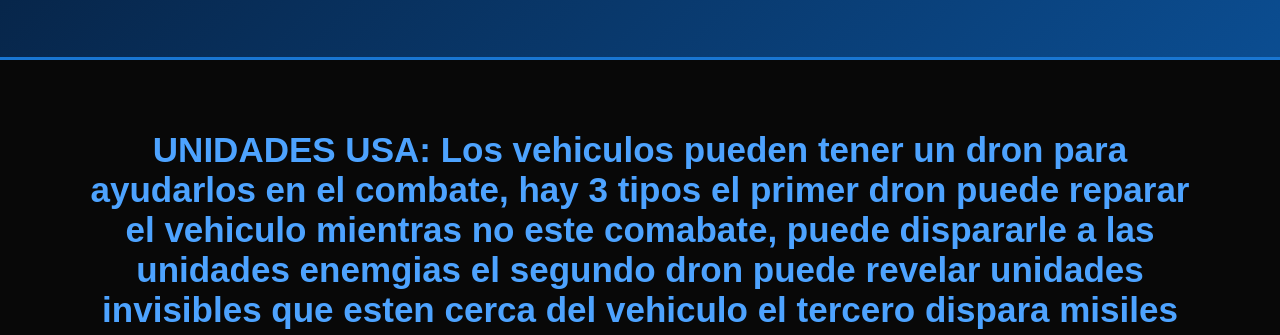
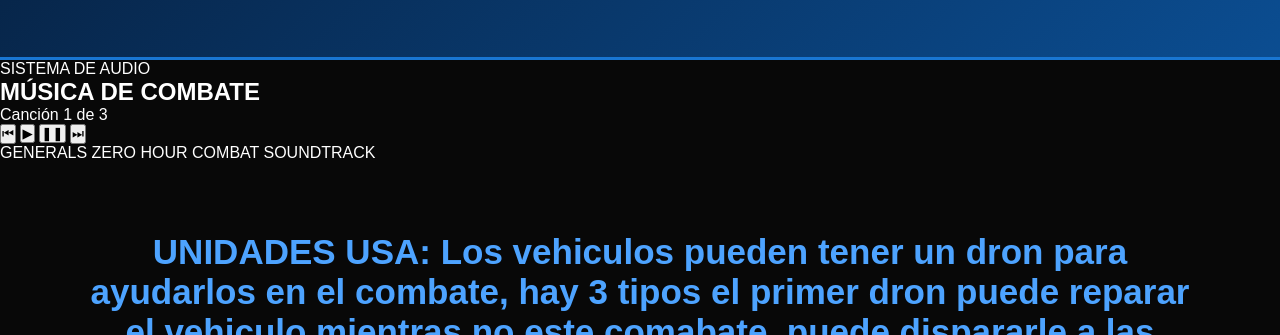
Before and after one commit to santiagoferminmartinez-coder/ilidan, a plain HTML site: page usa.html in a window 1280 px wide. Shown: the part 465-800 px from the top of the page. Drawn offline with Linux system fonts and the light colour scheme.

```diff
--- a/usa.html
+++ b/usa.html
@@ -47,6 +47,36 @@
 
 </section>
 
+<section class="reproductor">
+    <div class="reproductor-info">
+        <span class="reproductor-etiqueta">SISTEMA DE AUDIO</span>
+        <h2>MÚSICA DE COMBATE</h2>
+        <p id="nombreCancion">Canción 1 de 3</p>
+    </div>
+
+    <div class="controles-musica">
+        <button id="btnAnterior" class="boton-musica">
+            ⏮
+        </button>
+
+        <button id="btnMusica" class="boton-musica boton-play">
+            ▶
+        </button>
+
+        <button id="btnPausa" class="boton-musica">
+            ❚❚
+        </button>
+
+        <button id="btnSiguiente" class="boton-musica">
+            ⏭
+        </button>
+    </div>
+
+    <div class="reproductor-pie">
+        <span>GENERALS ZERO HOUR</span>
+        <span>COMBAT SOUNDTRACK</span>
+    </div>
+</section>
 
 <main class="contenido-faccion">
 
```
